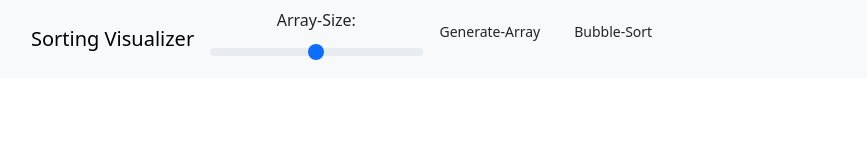
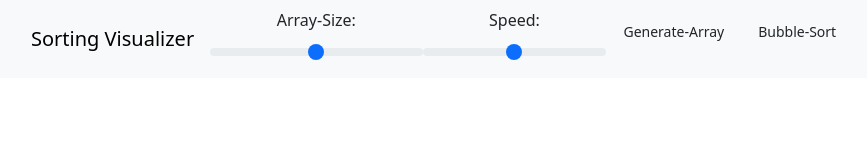
Before and after one commit to shivambhanu/Sorting-Visualizer, a plain HTML site: page index.html in a window 1280 px wide. Shown: the whole page, without its empty margins (51-918 px from the left). Drawn offline with nearby package versions, Linux system fonts and the light colour scheme.

Commit message:
added a range for controlling speed

```diff
--- a/index.html
+++ b/index.html
@@ -20,7 +20,12 @@
 
                     <li class="nav-item">
                         <label for="array-size" class="form-label">Array-Size:</label>
-                        <input type="range" class="form-range" min="2" max="50" id="array-size">
+                        <input type="range" class="form-range" min="2" max="100" id="array-size">
+                    </li>
+
+                    <li class="nav-item">
+                      <label for="sort-speed" class="form-label">Speed:</label>
+                      <input type="range" class="form-range" min="0" max="100" id="sort-speed">
                     </li>
 
                     <li class="nav-item m-2">
--- a/script.js
+++ b/script.js
@@ -36,7 +36,8 @@ async function bubbleSort(){
             bar1.style.backgroundColor = "red";
             bar2.style.backgroundColor = "red";
 
-            await new Promise(resolve => setTimeout(resolve, 15));
+            let speed = document.getElementById("sort-speed").value;
+            await new Promise(resolve => setTimeout(resolve, 100-speed));
 
             const height1 = parseInt(bar1.style.height);
             const height2 = parseInt(bar2.style.height);
```
